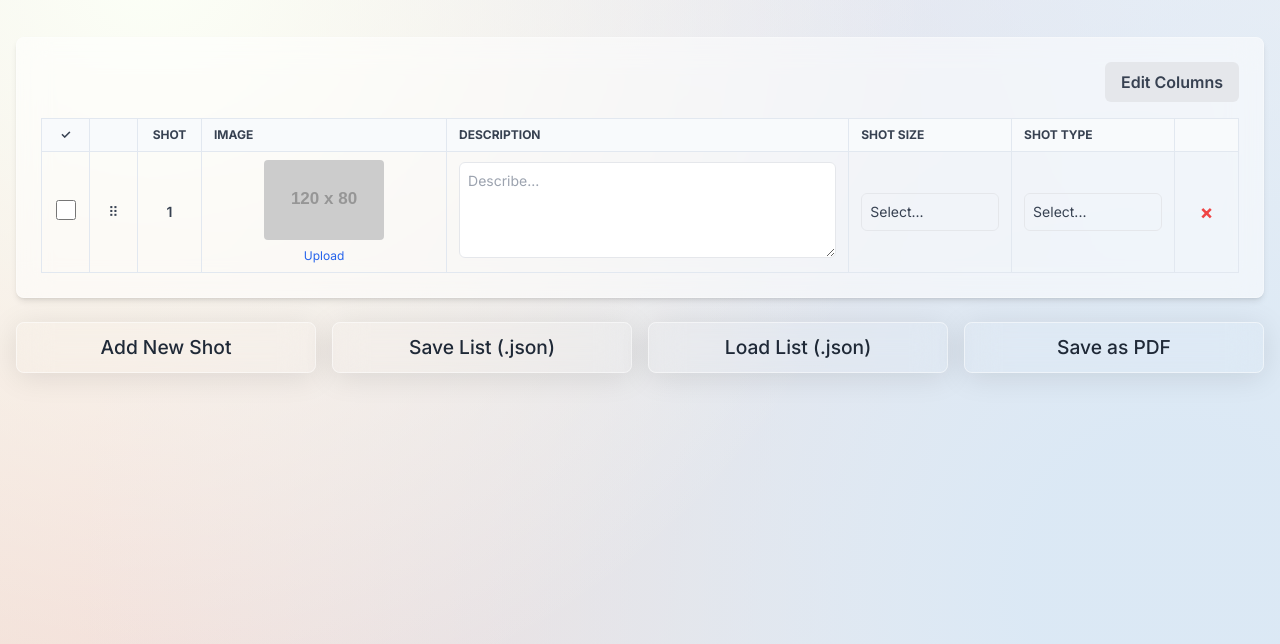
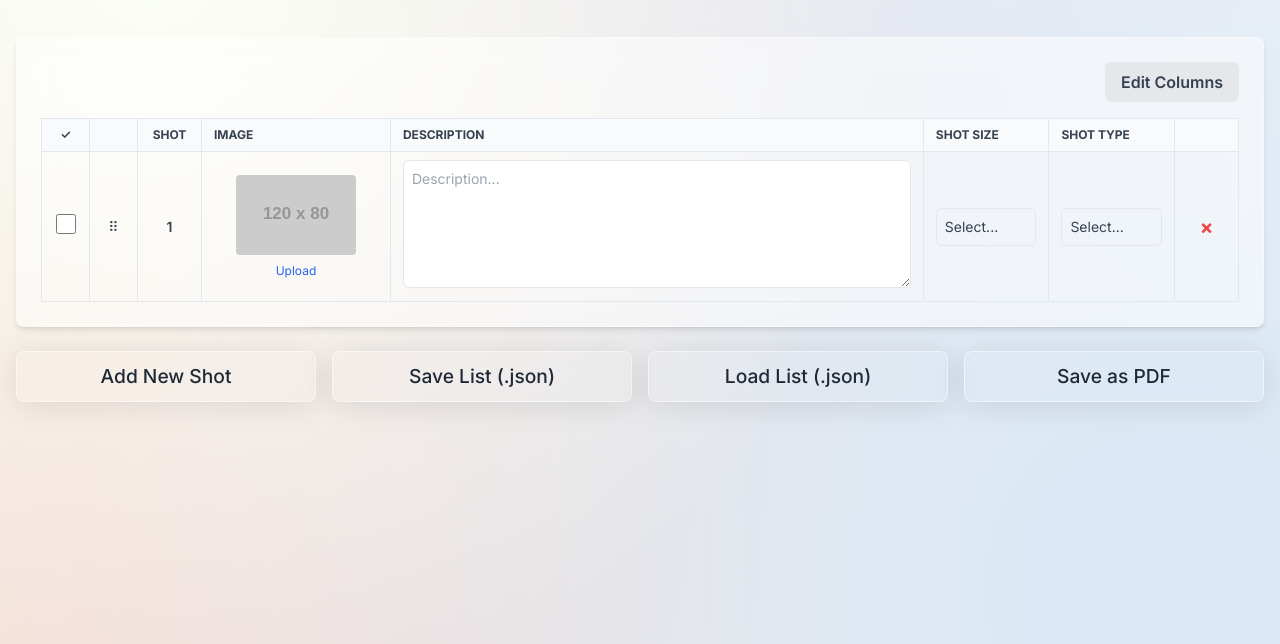
Before and after one commit to itsharrysteel/shotlist-creator, a plain HTML site: page index.html in a window 1280 px wide. Shown: the part 156-800 px from the top of the page. Drawn offline with nearby package versions, Linux system fonts and the light colour scheme; placeholder pictures from the web are drawn by us.

Commit message:
Update index.html

```diff
--- a/index.html
+++ b/index.html
@@ -134,6 +134,14 @@ padding: 10px;
             color: #6b7280;
             text-decoration: line-through;
         }
+
+        textarea {
+        resize: both!important;
+        min-width: 30vw;
+        min-height: 10vw;
+        height: auto;
+        }
+
         .no-print { /* This class is used to hide elements during PDF generation */ }
     </style>
 </head>
@@ -273,7 +281,7 @@ padding: 10px;
                     case 'image':
                         return `<div class="flex flex-col items-center justify-center gap-2"><img src="${value || 'https://placehold.co/120x80/e2e8f0/64748b?text=No+Image'}" class="image-preview" alt="Shot ${shot.id} preview" onerror="this.onerror=null;this.src='https://placehold.co/120x80/e2e8f0/64748b?text=Error';"><label class="no-print text-xs text-blue-600 hover:text-blue-800 cursor-pointer"> Upload <input type="file" accept="image/*" class="hidden image-upload-input" data-key="${key}" data-index="${index}"></label></div>`;
                     case 'description':
-                        return `<textarea class="w-full h-24 p-2 border rounded-md" data-key="${key}" data-index="${index}" placeholder="Describe...">${value}</textarea>`;
+                        return `<textarea class="w-full h-24 p-2 border rounded-md" data-key="${key}" data-index="${index}" placeholder="Description...">${value}</textarea>`;
                     case 'shotSize':
                     case 'shotType':
                         return `<button class="w-full text-left p-2 border rounded-md hover:bg-gray-100 cell-button" data-key="${key}" data-index="${index}">${value || 'Select...'}</button>`;
```
